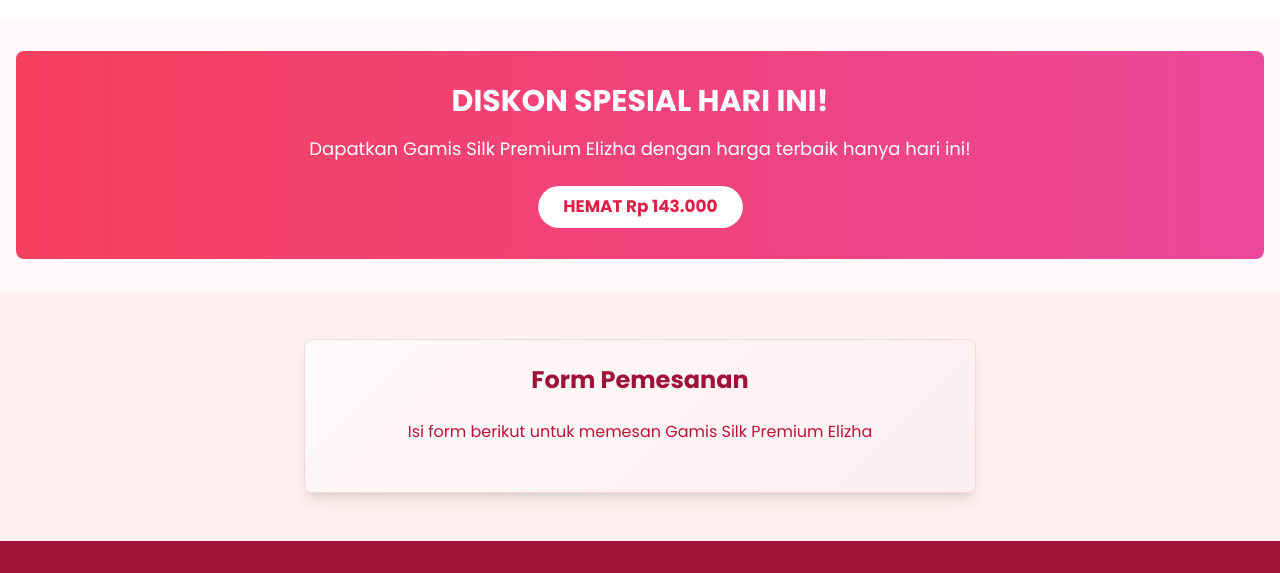
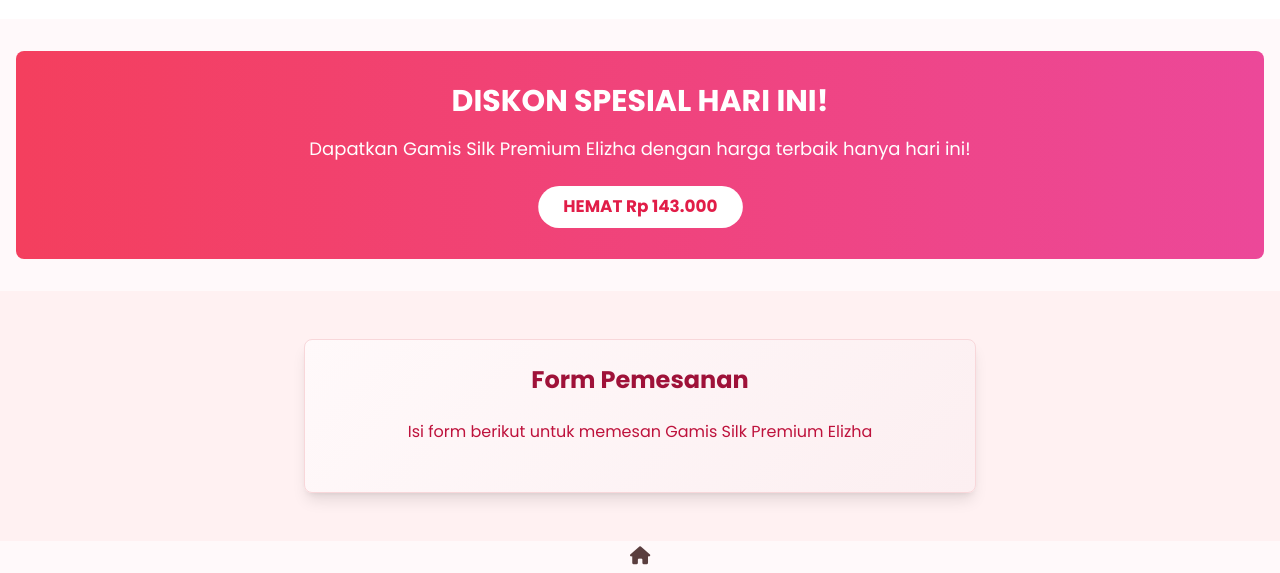
Before and after one commit to Al0426/gamiselizha, a plain HTML site: page index.html in a window 1280 px wide. Shown: the part 4577-5150 px from the top of the page. Drawn offline with nearby package versions, Linux system fonts and the light colour scheme; a script that the page names is missing.

Commit message:
Update index.html

```diff
--- a/index.html
+++ b/index.html
@@ -395,6 +395,16 @@
         </div>
     </section>
 
+<!-- Bottom Navigation -->
+    <div class="bottom-nav">
+        <div class="container bottom-nav-container mx-auto">
+            <a href="https://ayopayu.ayopayu.web.id/" class="flex flex-col items-center text-bg-cyan-200">
+                <i class="fas fa-home text-lg"></i>
+                <span class="text-xs mt-1">TOKO</span>
+            </a>
+        </div>
+    </div>
+
     <!-- Footer -->
     <footer class="bg-rose-800 text-white py-8">
         <div class="container mx-auto px-4">
```
